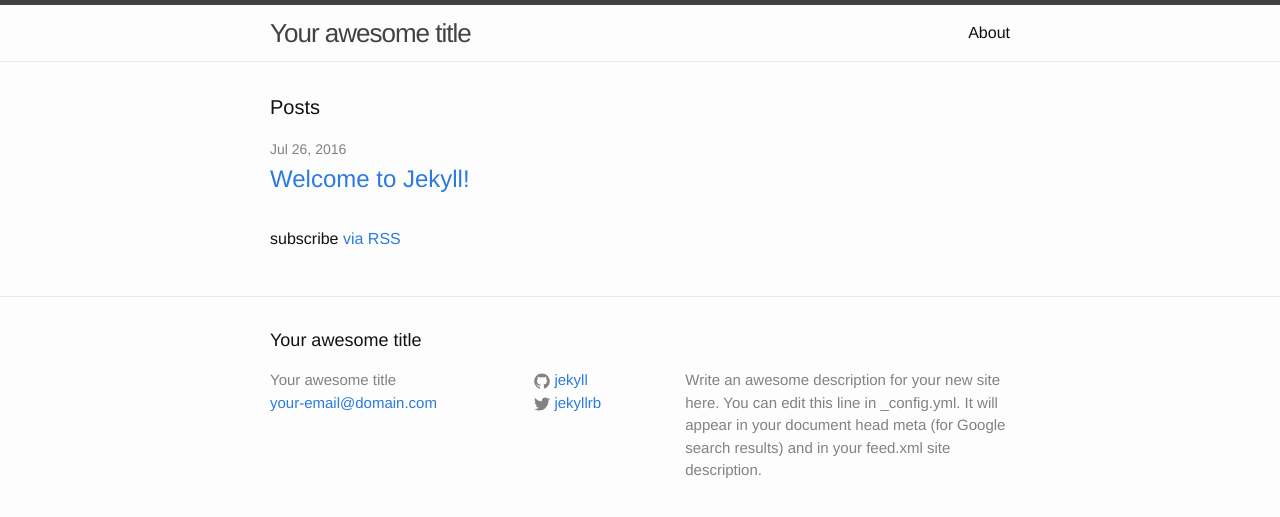
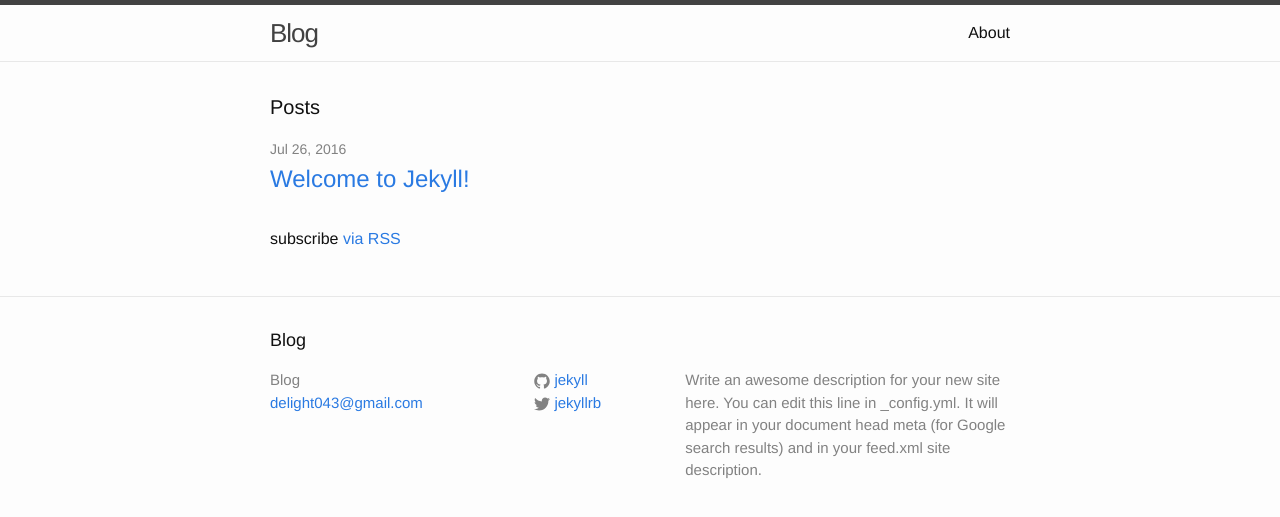
Before and after one commit to delight043/delight043.github.io, a Jekyll site: the page built from blog/index.html, in a window 1280 px wide. Shown: the top 517 px of the page. Built offline with Jekyll 4.4.1, drawn with Linux system fonts in a browser that asks for light colours.

Commit message:
config yml

```diff
--- a/blog/_config.yml
+++ b/blog/_config.yml
@@ -6,16 +6,17 @@
 # 'jekyll serve'. If you change this file, please restart the server process.
 
 # Site settings
-title: Your awesome title
-email: your-email@domain.com
+title: Blog
+email: delight043@gmail.com
 description: > # this means to ignore newlines until "baseurl:"
   Write an awesome description for your new site here. You can edit this
   line in _config.yml. It will appear in your document head meta (for
   Google search results) and in your feed.xml site description.
 baseurl: "" # the subpath of your site, e.g. /blog
-url: "http://yourdomain.com" # the base hostname & protocol for your site
+url: "http://delight043.github.io" # the base hostname & protocol for your site
 twitter_username: jekyllrb
 github_username:  jekyll
 
 # Build settings
 markdown: kramdown
+highlighter: rouge
```
